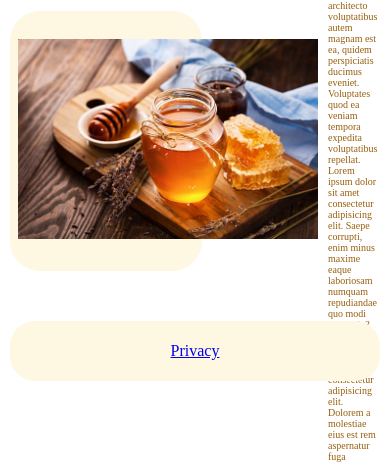
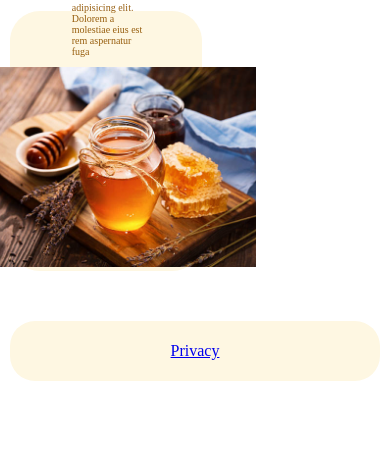
Before and after one commit to fatnaelbassraoui/Flex, a plain HTML site: page W1-P2-Esercizi-Flex-Assets/index.html in a window 390 px wide. Shown: the part 727-1199 px from the top of the page. After the commit the page ends 1108 px from the top, so only its background shows below. Drawn offline with Linux system fonts and the light colour scheme.

Commit message:
aggiunta @media

```diff
--- a/W1-P2-Esercizi-Flex-Assets/index.html
+++ b/W1-P2-Esercizi-Flex-Assets/index.html
@@ -5,9 +5,7 @@
     <meta http-equiv="X-UA-Compatible" content="IE=edge">
     <meta name="viewport" content="width=device-width, initial-scale=1.0">
     <style>
-        @media screen and (min-width: 320) {
-            body{width: 100%;}
-        }
+
         body{
             margin: 0px;
             padding: 0px;
@@ -130,6 +128,11 @@
             padding-right: 8px;
         }
 
+       @media screen and (max-width:480px){
+        #post1{
+            flex-direction: column-reverse;
+        }
+       }
 
         .post1_img{
             width: 300px;
```
